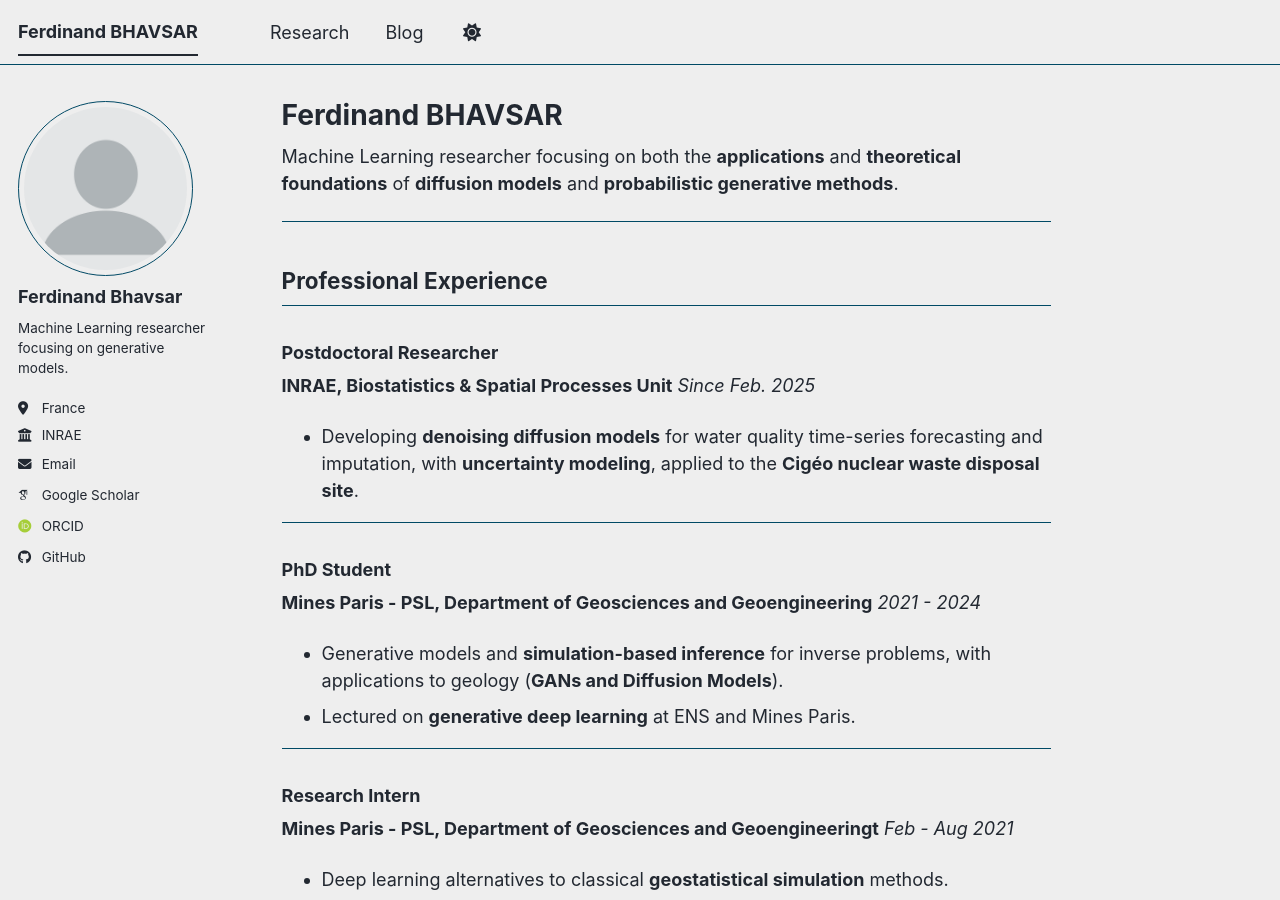
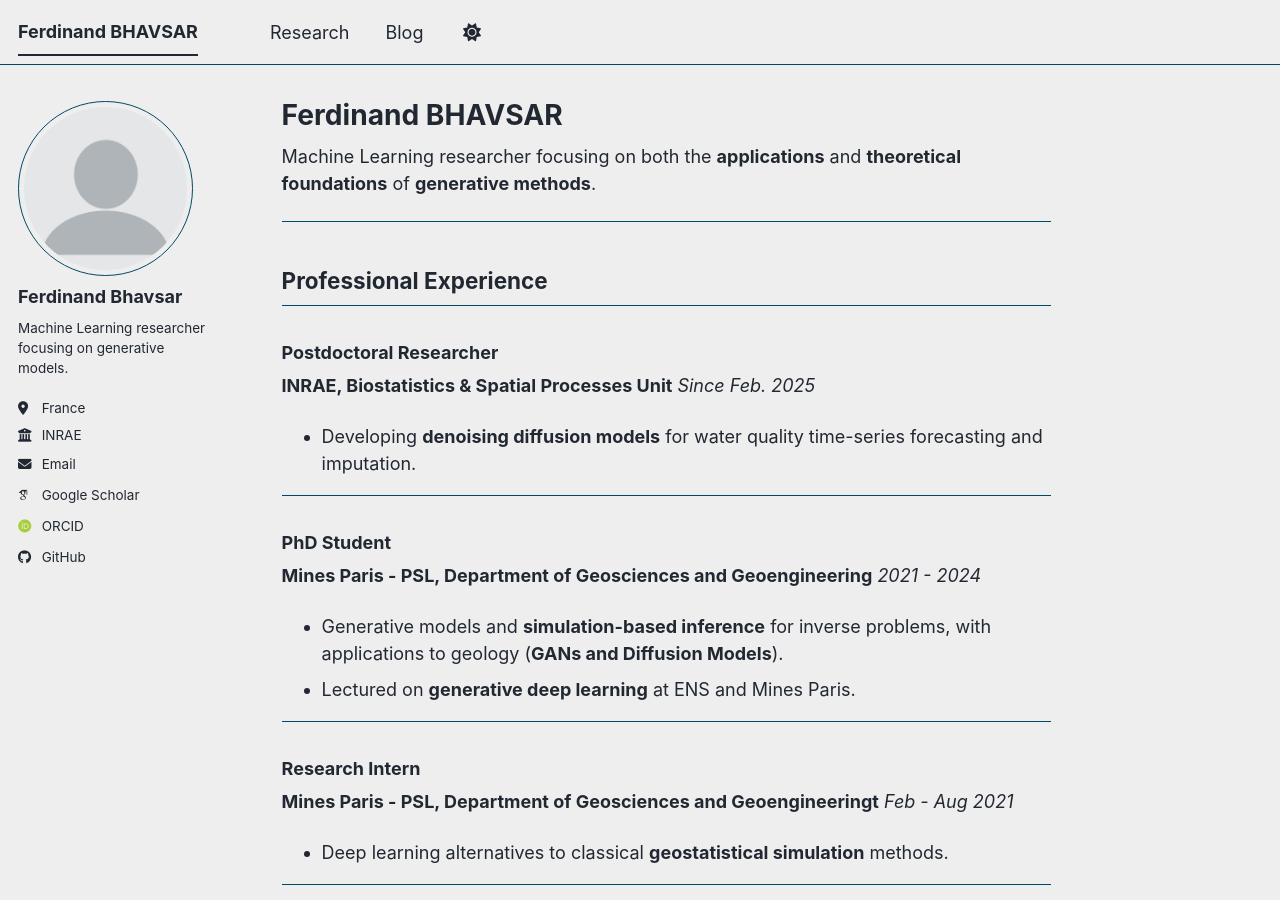
Before and after one commit to Pumafi/pumafi.github.io, a Jekyll site: the page built from _pages/about.md, in a window 1280 px wide and 900 px high. Built offline with Jekyll 4.4.1, drawn with Linux system fonts in a browser that asks for light colours; some web fonts are replaced; a script bundle is joined from its source files by our own code; library files that are not in the unit come from our copies.

Commit message:
Refine research focus and experience descriptions
Removed specific application context from the description of research focus and professional experience.

```diff
--- a/_pages/about.md
+++ b/_pages/about.md
@@ -7,7 +7,7 @@ redirect_from:
   - /about.html
 ---
 
-Machine Learning researcher focusing on both the **applications** and **theoretical foundations** of **diffusion models** and **probabilistic generative methods**.
+Machine Learning researcher focusing on both the **applications** and **theoretical foundations** of **generative methods**.
 
 ---
 
@@ -18,7 +18,7 @@ Machine Learning researcher focusing on both the **applications** and **theoreti
 **INRAE, Biostatistics & Spatial Processes Unit**
 *Since Feb. 2025*
 
-* Developing **denoising diffusion models** for water quality time-series forecasting and imputation, with **uncertainty modeling**, applied to the **Cigéo nuclear waste disposal site**.
+* Developing **denoising diffusion models** for water quality time-series forecasting and imputation.
 
 ---
 
```
